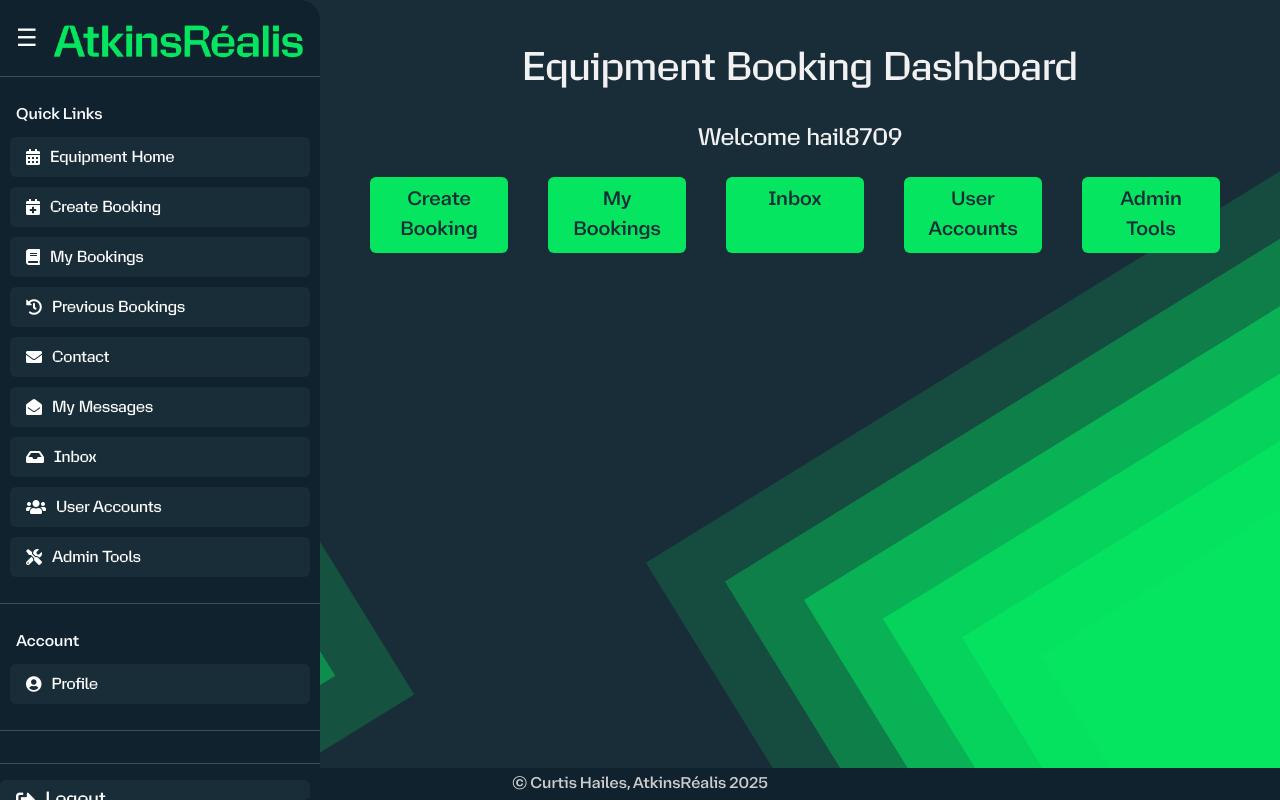
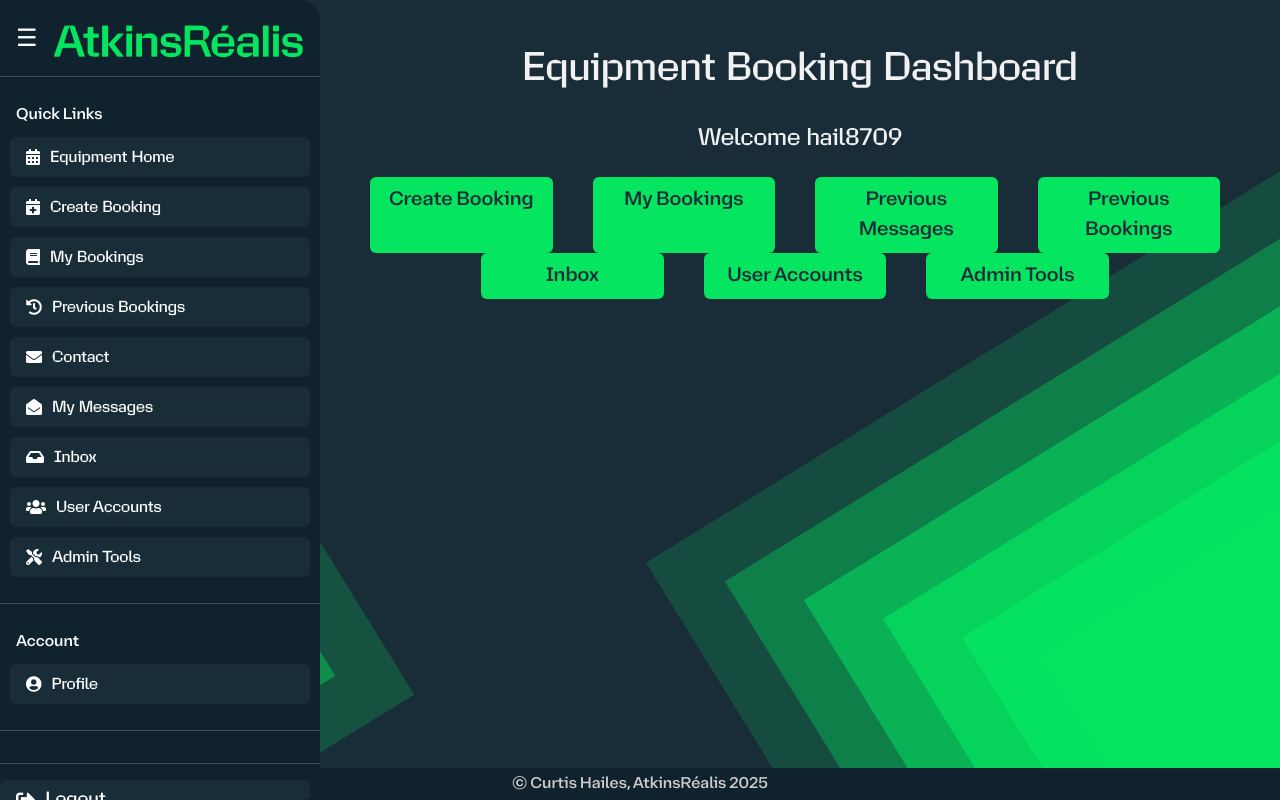
Before and after one commit to CurtisHai/Automation, a Django app: page /equipment/ in a window 1280 px wide. Run offline with Django 5.2, Linux system fonts and the light colour scheme; a user stored in the database is signed in; data that the repository does not hold is empty; some libraries are stand-ins or nearby versions.

Commit message:
Add previous messages and bookings buttons

```diff
--- a/equipment_booking_app/workflow_automation/templates/workflow_automation/equipment_dashboard.html
+++ b/equipment_booking_app/workflow_automation/templates/workflow_automation/equipment_dashboard.html
@@ -8,12 +8,18 @@
         <h4 class="text-center mb-4">Welcome {{ user.username }}</h4>
 
         <div class="container">
-            <div class="row row-cols-1 row-cols-sm-2 row-cols-md-3 row-cols-lg-5 g-3 mb-4 text-center">
+            <div class="row row-cols-1 row-cols-sm-2 row-cols-md-2 row-cols-lg-4 g-3 mb-4 text-center justify-content-center">
                 <div class="col d-flex">
                     <a href="{% url 'create_booking' %}" class="btn btn-automation btn-lg flex-fill">Create Booking</a>
                 </div>
                 <div class="col d-flex">
                     <a href="{% url 'my_bookings' %}" class="btn btn-automation btn-lg flex-fill">My Bookings</a>
+                </div>
+                <div class="col d-flex">
+                    <a href="{% url 'user_messages' %}" class="btn btn-automation btn-lg flex-fill">Previous Messages</a>
+                </div>
+                <div class="col d-flex">
+                    <a href="{% url 'previous_bookings' %}" class="btn btn-automation btn-lg flex-fill">Previous Bookings</a>
                 </div>
                 {% if user.is_superuser %}
                 <div class="col d-flex">
--- a/equipment_booking_app/workflow_automation/templates/workflow_automation/user_messages.html
+++ b/equipment_booking_app/workflow_automation/templates/workflow_automation/user_messages.html
@@ -2,7 +2,7 @@
 
 {% block content %}
 <div class="container mt-5">
-    <h2 class="text-center mb-4">My Messages</h2>
+    <h2 class="text-center mb-4">Previous Messages</h2>
     {% if user_messages %}
     <div class="table-responsive">
         <table class="table table-striped table-bordered table-hover w-100" style="background-color: #ffffff; width:100%;">
--- a/equipment_booking_app/workflow_automation/views.py
+++ b/equipment_booking_app/workflow_automation/views.py
@@ -347,7 +347,10 @@ def contact(request):
     return render(request, 'workflow_automation/contact.html', {'form': form})
 @login_required
 def user_messages(request):
-    msgs = Message.objects.filter(sender=request.user).order_by('-created_at')
+    msgs = (
+        Message.objects.filter(sender=request.user, workflow__isnull=True)
+        .order_by('-created_at')
+    )
     return render(request, 'workflow_automation/user_messages.html', {'user_messages': msgs})
 
 @user_passes_test(lambda u: u.is_superuser)
```
